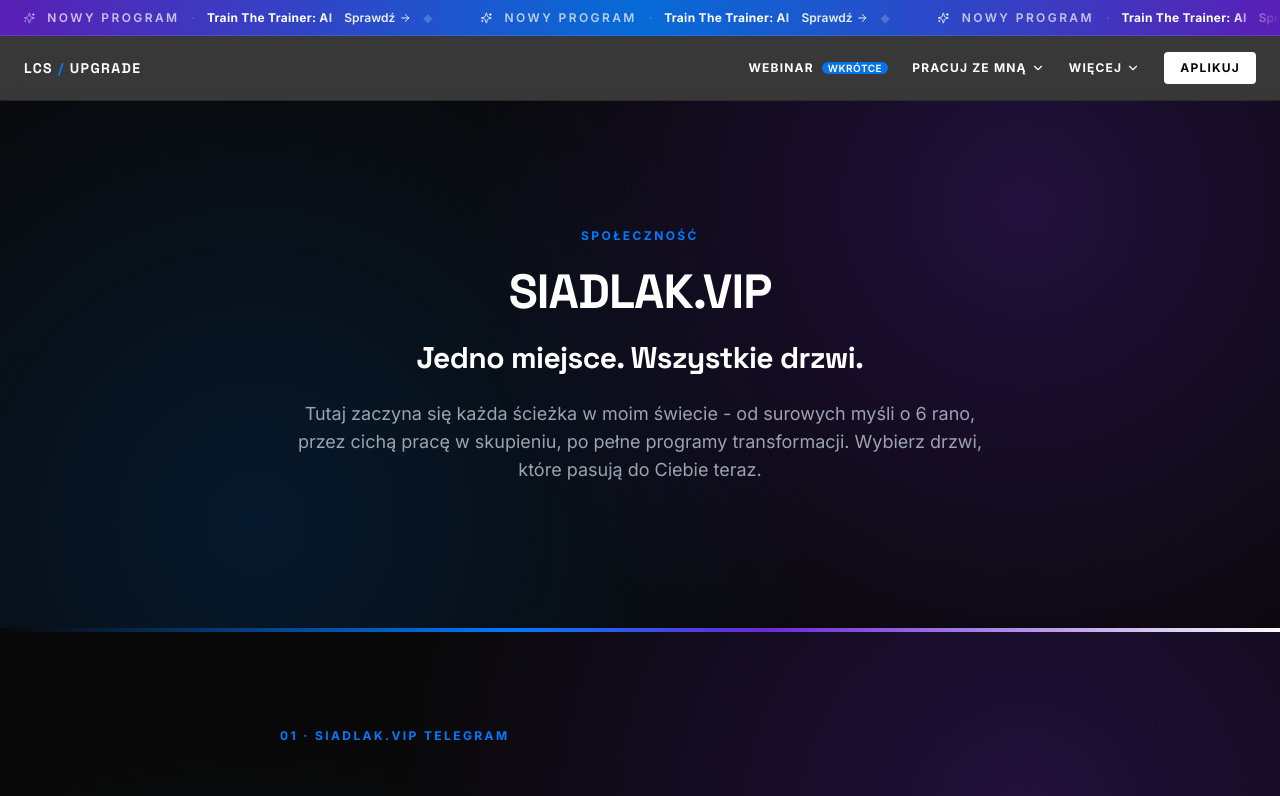
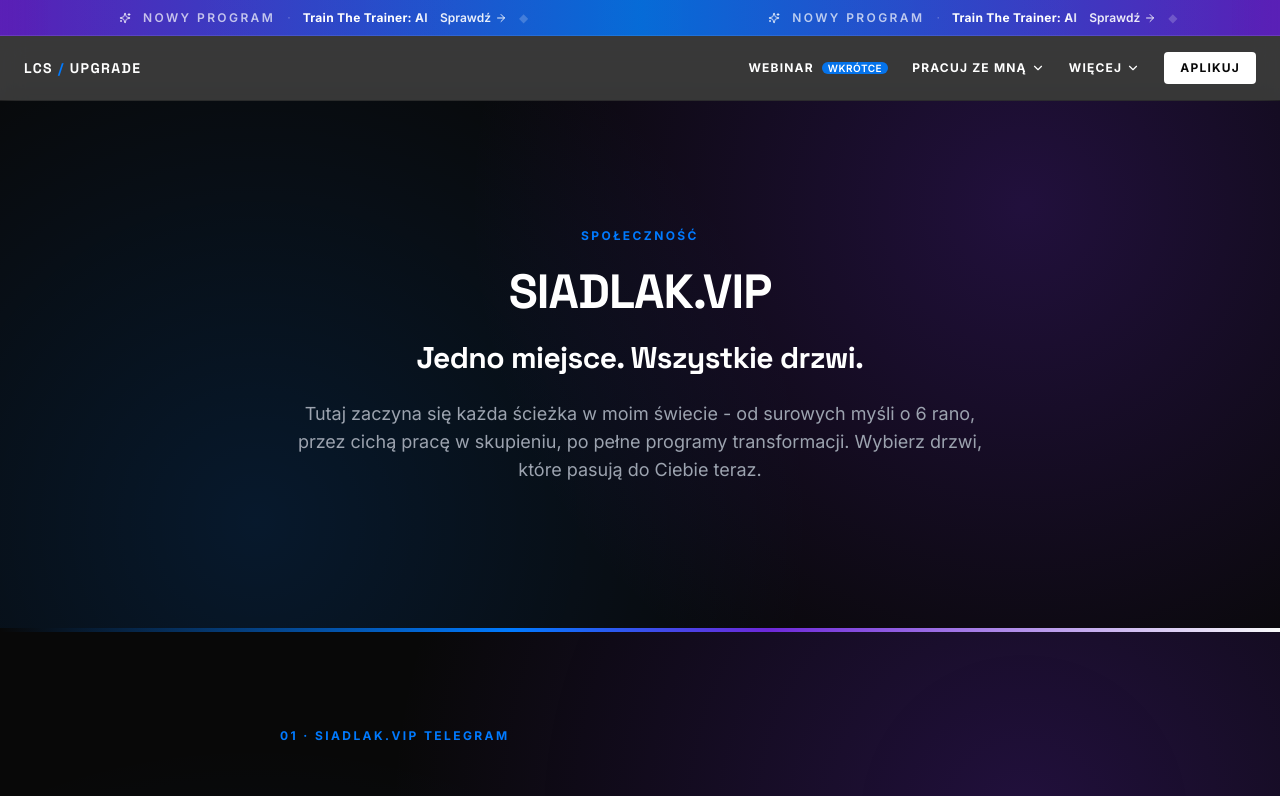
Before and after one commit to ludwikc/siadlak-com, a React (Vite) app: page /siadlakvip in a window 1280 px wide. Shown: the top 796 px of the page. Built offline with nearby package versions, Linux system fonts and the light colour scheme.

Commit message:
Changes
Co-authored-by: ludwikc <9521799+ludwikc@users.noreply.github.com>

```diff
--- a/src/components/layout/PromoBanner.tsx
+++ b/src/components/layout/PromoBanner.tsx
@@ -8,7 +8,7 @@ import { Sparkles, ArrowRight } from "lucide-react";
 export default function PromoBanner() {
   // Single message unit, repeated to create a seamless loop.
   const MessageUnit = () => (
-    <span className="inline-flex items-center gap-3 px-6 text-[11px] sm:text-xs whitespace-nowrap">
+    <span className="inline-flex items-center gap-3 px-[120px] text-[11px] sm:text-xs whitespace-nowrap">
       <Sparkles size={12} className="text-white/80 flex-shrink-0" aria-hidden="true" />
       <span className="text-white/70 uppercase tracking-[0.2em] font-semibold">
         Nowy program
```
